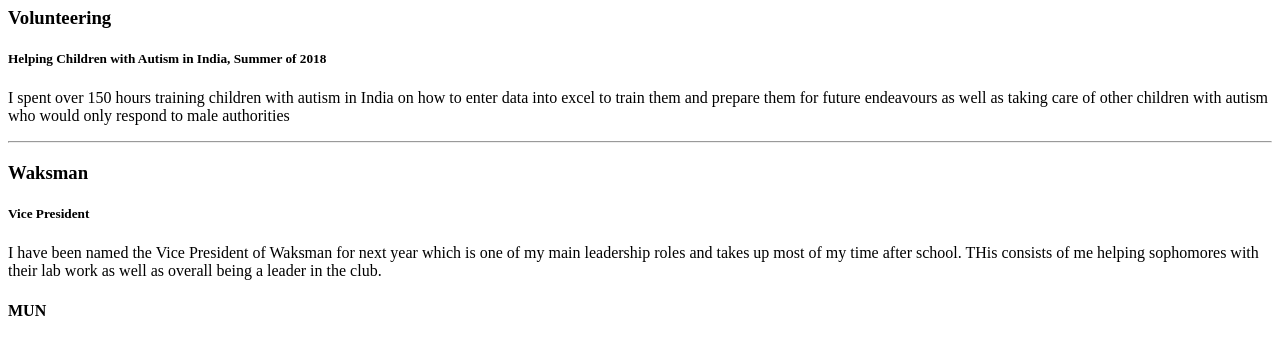
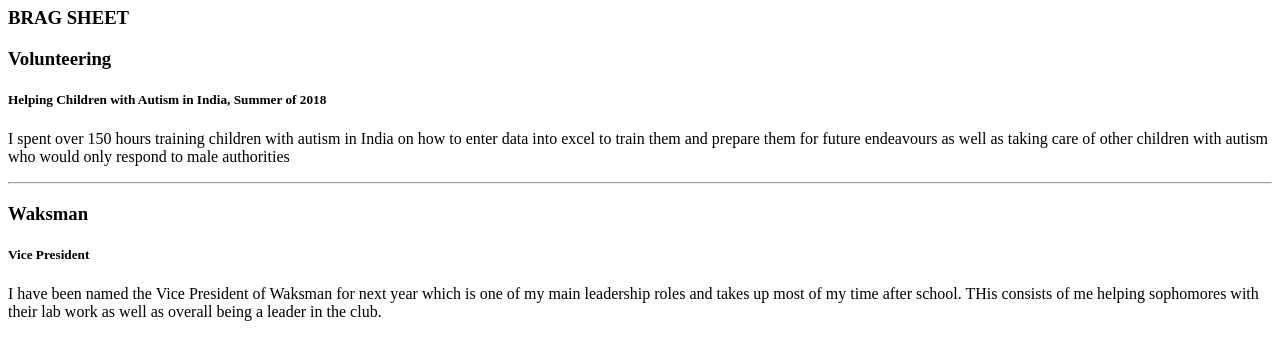
Before and after one commit to smirebnet/APCSPWebsite, a plain HTML site: page index.html in a window 1280 px wide. Shown: the part 73-411 px from the top of the page. Drawn offline with Linux system fonts and the light colour scheme.

Commit message:
Update index.html

```diff
--- a/index.html
+++ b/index.html
@@ -21,6 +21,7 @@ and is wrapped around the whole page content, except for the footer in this exam
   <!-- Blog entry -->
   <div class="w3-card-4 w3-margin w3-white">
     <div class="w3-container">
+      <h3><b>BRAG SHEET</b></h3>
       <h3><b>Volunteering</b></h3>
       <h5>Helping Children with Autism in India, <span class="w3-opacity">Summer of 2018</span></h5>
     </div>
```
